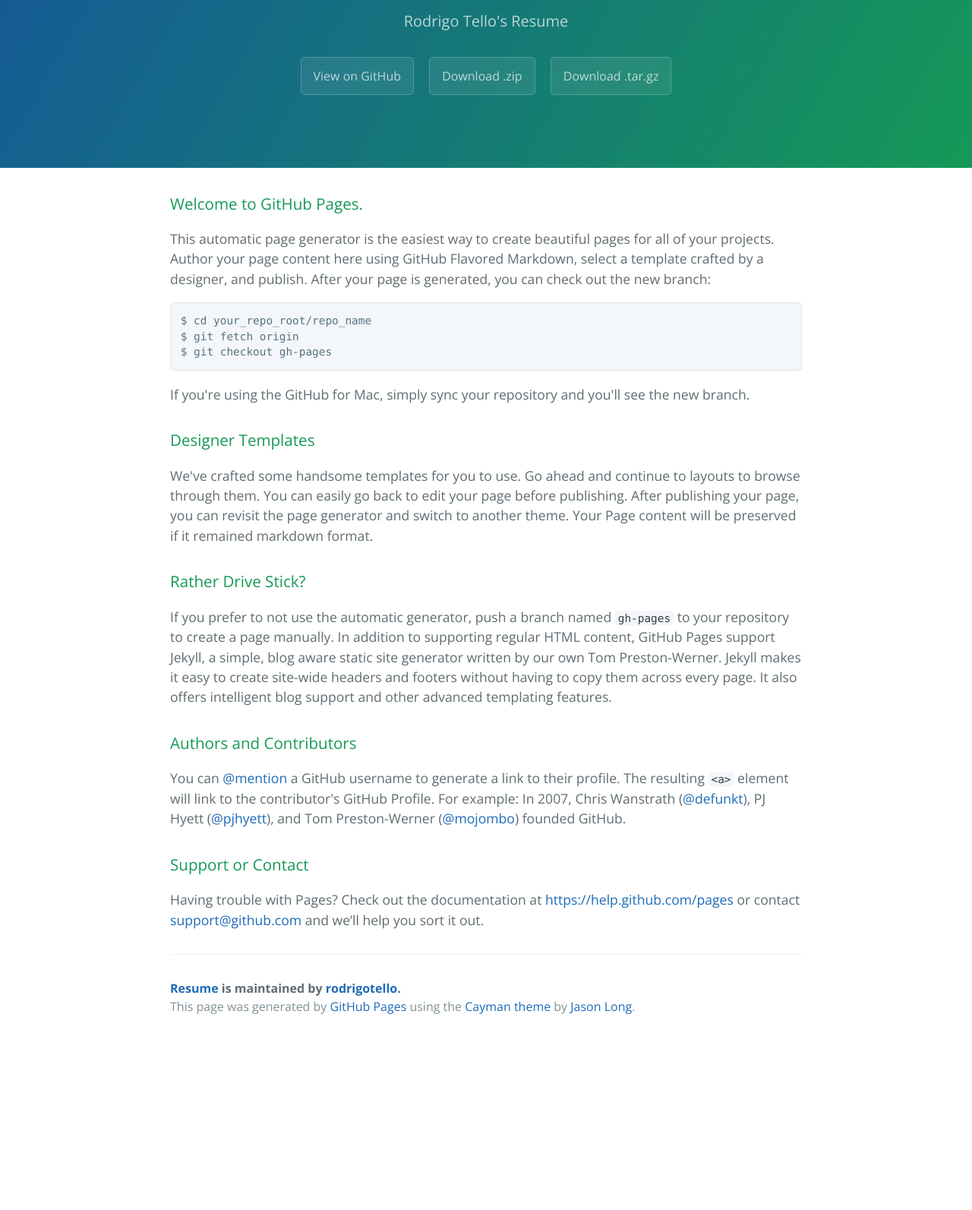
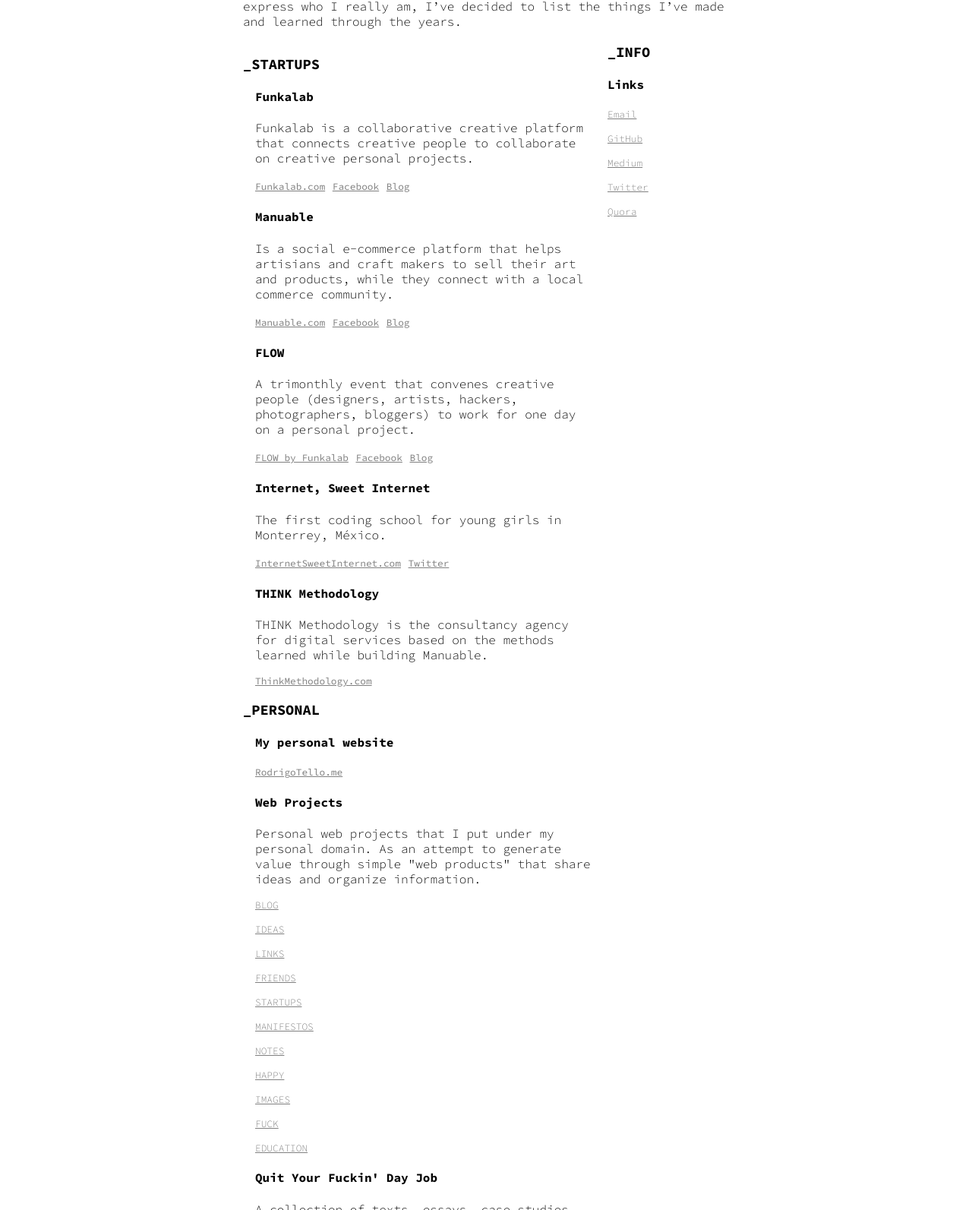
Before and after one commit to rodrigotello/resume, a plain HTML site: page index.html in a window 1280 px wide. Shown: the part 162-1755 px from the top of the page at 76% size. Before the commit the page ends 1531 px from the top, so only its background shows below. Drawn offline with nearby package versions, Linux system fonts and the light colour scheme.

Commit message:
Update index.html

```diff
--- a/index.html
+++ b/index.html
@@ -1,64 +1,187 @@
-<!DOCTYPE html>
-<html lang="en-us">
-  <head>
-    <meta charset="UTF-8">
-    <title>Resume by rodrigotello</title>
-    <meta name="viewport" content="width=device-width, initial-scale=1">
-    <link rel="stylesheet" type="text/css" href="stylesheets/normalize.css" media="screen">
-    <link href='http://fonts.googleapis.com/css?family=Open+Sans:400,700' rel='stylesheet' type='text/css'>
-    <link rel="stylesheet" type="text/css" href="stylesheets/stylesheet.css" media="screen">
-    <link rel="stylesheet" type="text/css" href="stylesheets/github-light.css" media="screen">
-  </head>
-  <body>
-    <section class="page-header">
-      <h1 class="project-name">Resume</h1>
-      <h2 class="project-tagline">Rodrigo Tello&#39;s Resume</h2>
-      <a href="https://github.com/rodrigotello/resume" class="btn">View on GitHub</a>
-      <a href="https://github.com/rodrigotello/resume/zipball/master" class="btn">Download .zip</a>
-      <a href="https://github.com/rodrigotello/resume/tarball/master" class="btn">Download .tar.gz</a>
-    </section>
+<html lang="en">
+	<head>
+    	<meta charset="utf-8">
+    	<title>Rodrigo Tello</title>
+    	<link href='http://fonts.googleapis.com/css?family=Source+Code+Pro:200,300,400,500,600,700,900' rel='stylesheet' type='text/css'>
+	</head>
+	<style>
 
-    <section class="main-content">
-      <h3>
-<a id="welcome-to-github-pages" class="anchor" href="#welcome-to-github-pages" aria-hidden="true"><span class="octicon octicon-link"></span></a>Welcome to GitHub Pages.</h3>
+		body {
+			margin: 0;
+		}
 
-<p>This automatic page generator is the easiest way to create beautiful pages for all of your projects. Author your page content here using GitHub Flavored Markdown, select a template crafted by a designer, and publish. After your page is generated, you can check out the new branch:</p>
+		body, h1, h2, h3, h4, h5, h6, a, li, p {
+			font-family: 'Source Code Pro';
+		}
 
-<pre><code>$ cd your_repo_root/repo_name
-$ git fetch origin
-$ git checkout gh-pages
-</code></pre>
+		h1 {
+			font-weight: 200;
+		}
 
-<p>If you're using the GitHub for Mac, simply sync your repository and you'll see the new branch.</p>
+		a {
+			color: gray;
+			font-size: .8em;
+		}
 
-<h3>
-<a id="designer-templates" class="anchor" href="#designer-templates" aria-hidden="true"><span class="octicon octicon-link"></span></a>Designer Templates</h3>
+		p {
+			font-weight: 300;
+		}
 
-<p>We've crafted some handsome templates for you to use. Go ahead and continue to layouts to browse through them. You can easily go back to edit your page before publishing. After publishing your page, you can revisit the page generator and switch to another theme. Your Page content will be preserved if it remained markdown format.</p>
+		.container {
+			width: 50%;
+			min-width: 640px;
+			margin: 2.4em auto;
+		}
 
-<h3>
-<a id="rather-drive-stick" class="anchor" href="#rather-drive-stick" aria-hidden="true"><span class="octicon octicon-link"></span></a>Rather Drive Stick?</h3>
+		.righter {
+		}
 
-<p>If you prefer to not use the automatic generator, push a branch named <code>gh-pages</code> to your repository to create a page manually. In addition to supporting regular HTML content, GitHub Pages support Jekyll, a simple, blog aware static site generator written by our own Tom Preston-Werner. Jekyll makes it easy to create site-wide headers and footers without having to copy them across every page. It also offers intelligent blog support and other advanced templating features.</p>
+		.content {
+			width: 75%;
+			float: left;
+		}
 
-<h3>
-<a id="authors-and-contributors" class="anchor" href="#authors-and-contributors" aria-hidden="true"><span class="octicon octicon-link"></span></a>Authors and Contributors</h3>
+		.info {
+			margin: 0 1em;
+		}
 
-<p>You can <a href="https://github.com/blog/821" class="user-mention">@mention</a> a GitHub username to generate a link to their profile. The resulting <code>&lt;a&gt;</code> element will link to the contributor's GitHub Profile. For example: In 2007, Chris Wanstrath (<a href="https://github.com/defunkt" class="user-mention">@defunkt</a>), PJ Hyett (<a href="https://github.com/pjhyett" class="user-mention">@pjhyett</a>), and Tom Preston-Werner (<a href="https://github.com/mojombo" class="user-mention">@mojombo</a>) founded GitHub.</p>
+		.lister {
+			padding: 0 1em;
+		}
 
-<h3>
-<a id="support-or-contact" class="anchor" href="#support-or-contact" aria-hidden="true"><span class="octicon octicon-link"></span></a>Support or Contact</h3>
+		.me {
+			font-size: 1em;
+			color: black;
+		}
 
-<p>Having trouble with Pages? Check out the documentation at <a href="https://help.github.com/pages">https://help.github.com/pages</a> or contact <a href="mailto:support@github.com">support@github.com</a> and we’ll help you sort it out.</p>
+	</style>
+	<body>
+		<div class="container">
+			<header class="righter">
+				<h1>Rodrigo Tello / Resume</h1>
+				<p>I'm <strong><a href="http://rodrigotello.me" target="_blank" class="me">Rodrigo Tello</a></strong>, I’m an architect, designer, artist, illustrator, musician, self-taught coder, and startup founder from México. Since I don’t believe the ordinary CV or Resumé can express who I really am, I’ve decided to list the things I’ve made and learned through the years.</p>
+			</header>
+			<div class="content">
+				<h3>_STARTUPS</h3>
+				<div class="lister">
+					<h4>Funkalab</h4>
+					<p>Funkalab is a collaborative creative platform that connects creative people to collaborate on creative personal projects.</p>
+					<a href="http://funkalab.com">Funkalab.com</a>
+					<a href="http://facebook.com/funkalab">Facebook</a>
+					<a href="http://blog.funkalab.com">Blog</a>
 
-      <footer class="site-footer">
-        <span class="site-footer-owner"><a href="https://github.com/rodrigotello/resume">Resume</a> is maintained by <a href="https://github.com/rodrigotello">rodrigotello</a>.</span>
+					<h4>Manuable</h4>
+					<p>Is a social e-commerce platform that helps artisians and craft makers to sell their art and products, while they connect with a local commerce community.</p>
+					<a href="http://manuable.com">Manuable.com</a>
+					<a href="http://facebook.com/manuable">Facebook</a>
+					<a href="http://manuable.tumblr.com">Blog</a>
 
-        <span class="site-footer-credits">This page was generated by <a href="https://pages.github.com">GitHub Pages</a> using the <a href="https://github.com/jasonlong/cayman-theme">Cayman theme</a> by <a href="https://twitter.com/jasonlong">Jason Long</a>.</span>
-      </footer>
+					<h4>FLOW</h4>
+					<p>A trimonthly event that convenes creative people (designers, artists, hackers, photographers, bloggers) to work for one day on a personal project.</p>
+					<a href="http://flow.funkalab.com">FLOW by Funkalab</a>
+					<a href="http://facebook.com/funkalab">Facebook</a>
+					<a href="http://flowbyfunkalab.tumblr.com">Blog</a>
 
-    </section>
+					<h4>Internet, Sweet Internet</h4>
+					<p>The first coding school for young girls in Monterrey, México.</p>
+					<a href="http://internetsweetinternet.com">InternetSweetInternet.com</a>
+					<a href="http://twitter.com/sweetinternett">Twitter</a>
 
+					<h4>THINK Methodology</h4>
+					<p>THINK Methodology is the consultancy agency for digital services based on the methods learned while building Manuable.</p>
+					<a href="http://thinkmethodology.com">ThinkMethodology.com</a>
+				</div>
+				<h3>_PERSONAL</h3>
+				<div class="lister">
+					<h4>My personal website</h4>
+					<a href="http://rodrigotello.me">RodrigoTello.me</a>
 
-  </body>
+					<h4>Web Projects</h4>
+					<p>Personal web projects that I put under my personal domain. As an attempt to generate value through simple "web products" that share ideas and organize information.</p>
+					<p><a href="http://blog.rodrigotello.me">BLOG</a></p>
+					<p><a href="http://ideas.rodrigotello.me">IDEAS</a></p>
+					<p><a href="http://links.rodrigotello.me">LINKS</a></p>
+					<p><a href="http://friends.rodrigotello.me">FRIENDS</a></p>
+					<p><a href="http://startups.rodrigotello.me">STARTUPS</a></p>
+					<p><a href="http://manifestos.rodrigotello.me">MANIFESTOS</a></p>
+					<p><a href="http://notes.rodrigotello.me">NOTES</a></p>
+					<p><a href="http://happy.rodrigotello.me">HAPPY</a></p>
+					<p><a href="http://images.rodrigotello.me">IMAGES</a></p>
+					<p><a href="http://fuck.rodrigotello.me">FUCK</a></p>
+					<p><a href="http://education.rodrigotello.me">EDUCATION</a></p>
+
+					<h4>Quit Your Fuckin' Day Job</h4>
+					<p>A collection of texts, essays, case studies, resources and tools for those who are trapped in their boring daily job.</p>
+					<a href="http://quityourfuckindayjob.co">QuitYourFuckinDayJob.co</a>
+
+					<h4>Nurbs</h4>
+					<p>An experimental electronic music project.</p>
+					<a href="http://iamnurbs.com">IAmNurbs.com</a>
+					<a href="http://soundcloud.com/nurbs">Soundcloud</a>
+
+					<h4>Other</h4>
+					<p><a href="http://iamveryveryhappy.com">I am very very happy</a></p>
+					<p><a href="http://glitchrrr.herokuapp.com">Glitchrrr</a></p>
+					<p><a href="http://colourverse.tumblr.com">Colourverse</a></p>
+					<p><a href="http://thelistofdoom.tumblr.com">The List of Doom</a></p>
+					<p><a href="http://lawsofcontradiction.tumblr.com">Laws of Contradiction</a></p>
+				</div>
+
+				<h3>_COLLABORATION</h3>
+
+				<div class="lister">
+					<h4>Bridge on the Tree</h4>
+					<p>A public space intervetion that reconciles a tree with the sidewalk.</p>
+					<a href="https://www.youtube.com/watch?v=DU6sXioeYBc">Video</a>
+
+					<h4>Opchitecture</h4>
+					<p>"Opchitecture: Open, Optimistic, Operative", was a Kickstarter campaign to fund an architecture book about alternative building systems and sustainable materials. Sadly, we didn’t make it. We started an online publication.</p>
+					<a href="https://www.kickstarter.com/projects/gomeztello/opchitecture-open-optimistic-operative?ref=nav_search">Kickstarter</a>
+					<a href="http://opchitecture.tumblr.com">Blog</a>
+
+					<h4>Terapias a Domicilio</h4>
+					<p>A psychology, speech and voice therapy agency that operates digitally.</p>
+					<a href="http://terapiasadomicilio.mx">TerapiasADomicilio.mx</a>
+
+					<h4>R con Erre</h4>
+					<p>A startup that makes digital content and tutorials for parents, so they can give home speech and language therapy from home.</p>
+					<a href="http://rconerre.herokuapp.com">RconErre.mx</a>
+
+					<h4>Stepp</h4>
+					<p>A startup that makes digital content, graphics and illustration for teachers and children therapists.</p>
+					<a href="http://stepp.mx">Stepp.mx</a>
+
+					<h4>Re-Magazine</h4>
+					<p>An online magazine for global citizens. I write, edit and translate articles.</p>
+					<a href="https://medium.com/re-magazine">Re Magazine</a>
+
+				</div>
+				<h3>_KNOWLEDGE</h3>
+				<div class="lister">
+					<p>I'm a digital and analog designer. I'm a self-taught <strong>Ruby on Rails</strong>(my stack: SublimeText, Git/GitHub, Heroku, Linux terminal) and front-end (<strong>HTML/CSS</strong>) developer, working on my own startups and clients projects.</p>
+					<p>I use <strong>Adobe Photoshop, Illustrator and InDesign</strong>,architectural softwares like <strong>Autocad, Revit, and Sketchup</strong>. And for the record, I’m also very good at <strong>drawing and illustrating</strong>, both analog and digital. I also know how to manipulate sounds using <strong>Sony Acid Pro and Sony Soundforge.</strong></p>
+					<p>I've organized various meetups, local markets and collectives through the last 3 years. I organize teams, make products and hack processes.</p>
+				</div>
+			</div>
+			<div class="info">
+					<h3>_INFO</h3>
+					<div class="lister">
+						<h4>Links</h4>
+							<p><a href="mailto:rodrigo@funkalab.com">Email</a></p>
+							<p><a href="http://github.com/rodrigotello">GitHub</a></p>
+							<p><a href="http://medium.com/@rodrigotellom">Medium</a></p>
+							<p><a href="http://twitter.com/rodrigotellom">Twitter</a></p>
+							<p><a href="http://quora.com/rodrigo-tello-1">Quora</a></p>
+							<p>+5218116003125</p>
+						<h4>Life</h4>
+							<p>Born in Cd. Victoria, Tamaulias, Mexico</p>
+							<p>October 23, 1987</p>
+							<p>I live in Monterrey, México</p>
+							<p>I barely sleep.</p>
+						<h4>Education</h4>
+							<p>Bachelor in Architecture [2011] from ITESM (Instituto Tecnológico de Estudios Superiores de Monterrey)</p>
+					</div>
+			</div>
+		</div>
+	</body>
 </html>
```
